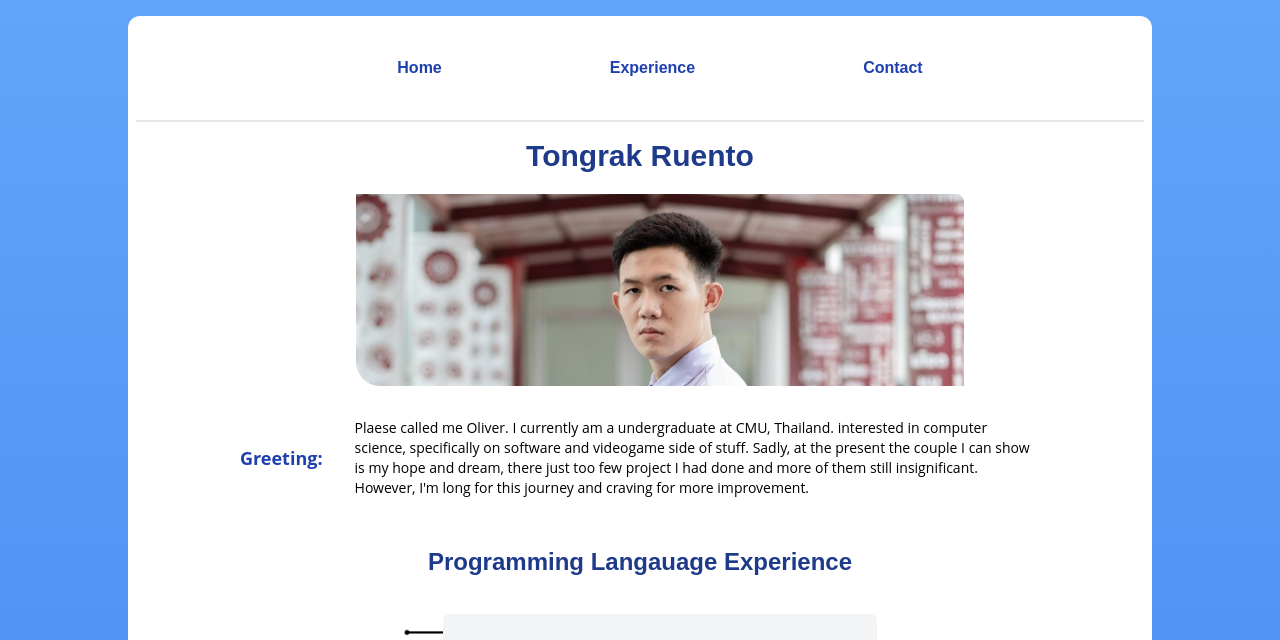
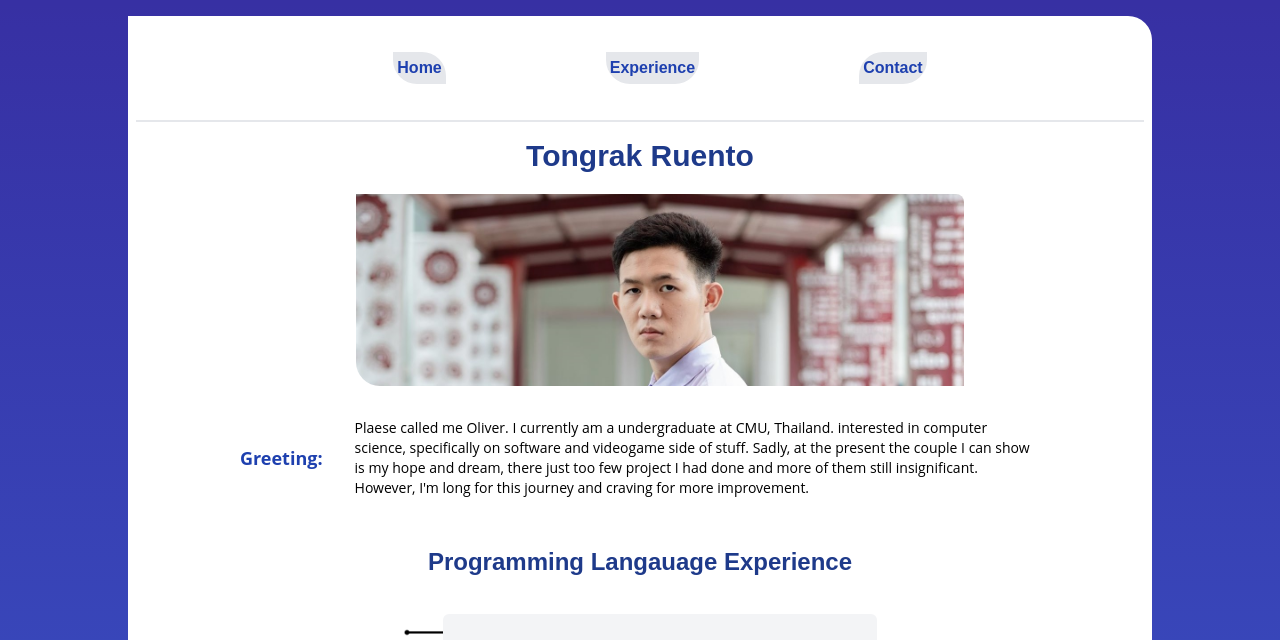
Before and after one commit to cpe-cmu-261207/lab-01-tongrak, a plain HTML site: page index.html in a window 1280 px wide. Shown: the top 640 px of the page. Drawn offline with nearby package versions, Linux system fonts and the light colour scheme.

Commit message:
Bg-color and Neva change

```diff
--- a/index.html
+++ b/index.html
@@ -19,19 +19,19 @@
   </style>
 </head>
 
-<body class="bg-blue-400 bg-gradient-to-t from-blue-600 mb-2">
+<body class="bg-indigo-800 bg-gradient-to-t from-blue-500">
 
   <!-- Main-center box -->
-  <dir class="p-1 bg-white max-w-screen-lg mx-auto rounded-xl ">
+  <dir class="p-1 bg-white max-w-screen-lg mx-auto rounded-bl-3xl rounded-tr-3xl">
     <!-- simple neva-bar -->
     <dir class="flex justify-center space-x-40 header-font font-bold text-blue-800">
-      <dir class="p-1">
+      <dir class="p-1 bg-gray-200 rounded-bl-3xl rounded-tr-3xl">
         <a href="index.html" target="_self" rel="noopener noreferrer">Home</a>
       </dir>
-      <dir class="p-1">
+      <dir class="p-1 bg-gray-200 rounded-b-3xl">
         <a href="experience.html" target="_self" rel="noopener noreferrer">Experience</a>
       </dir>
-      <dir class="p-1">
+      <dir class="p-1 bg-gray-200 rounded-tl-3xl rounded-br-3xl">
         <a href="contact.html" target="_self" rel="noopener noreferrer">Contact</a>
       </dir>
     </dir>
```
Also changed, not shown: contact.html (+4 -4 lines), experience.html (+4 -4 lines).
